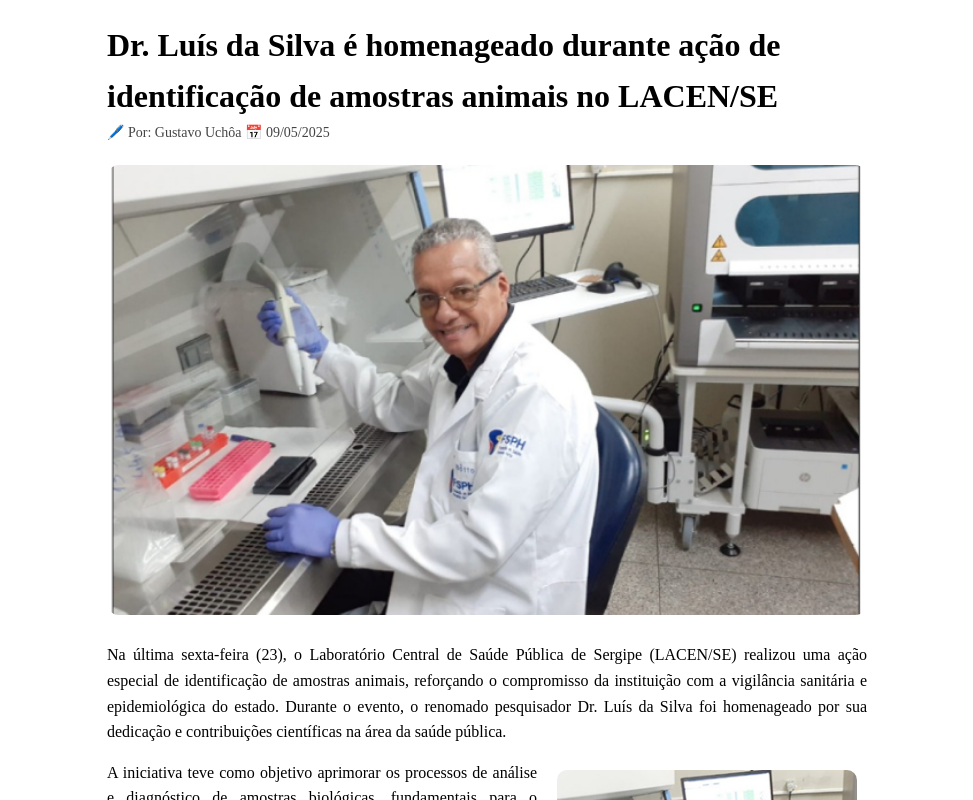
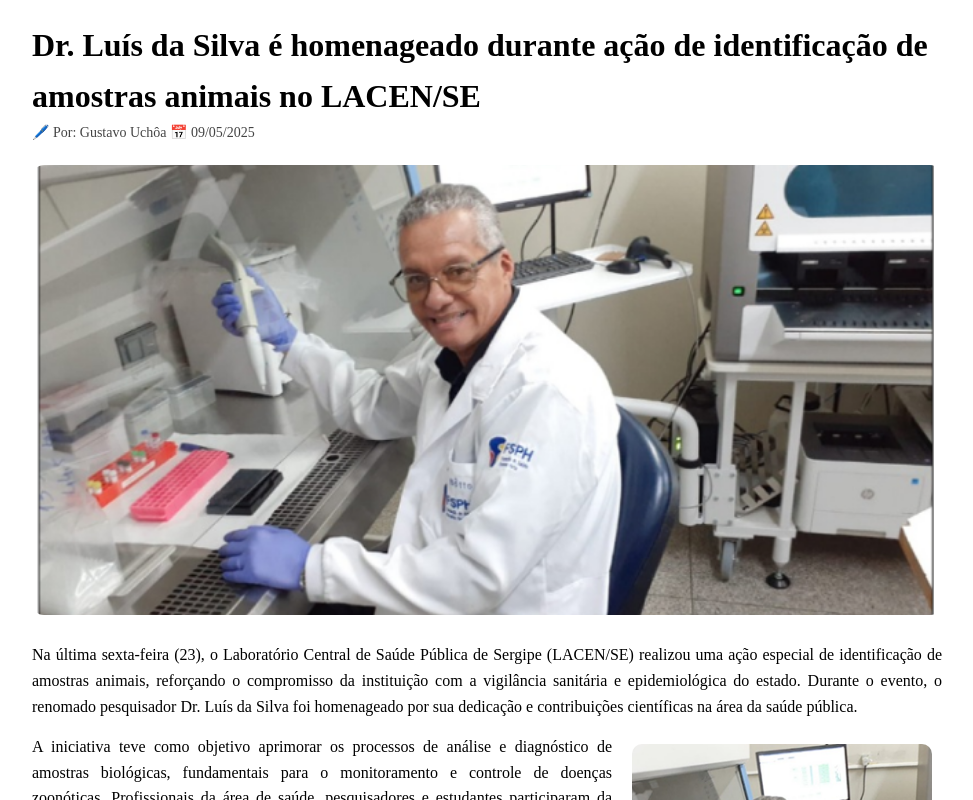
Before and after one commit to uchoagustavo/LACEN07, a Vue app: page /noticias/1 in a window 1280 px wide. Shown: the top 800 px of the page, without its empty margins (153-1126 px from the left). Built offline with nearby package versions, Linux system fonts and the light colour scheme; a web font is replaced by a local one.

Commit message:
Aumento de max-width do container de notícias

```diff
--- a/src/views/NoticiaDetalhe.vue
+++ b/src/views/NoticiaDetalhe.vue
@@ -49,7 +49,7 @@ export default {
 
 <style scoped>
 .noticia-container {
-  max-width: 800px;
+  max-width: 950px;
   margin: 0 auto;
   padding: 20px;
   line-height: 1.6;
```
